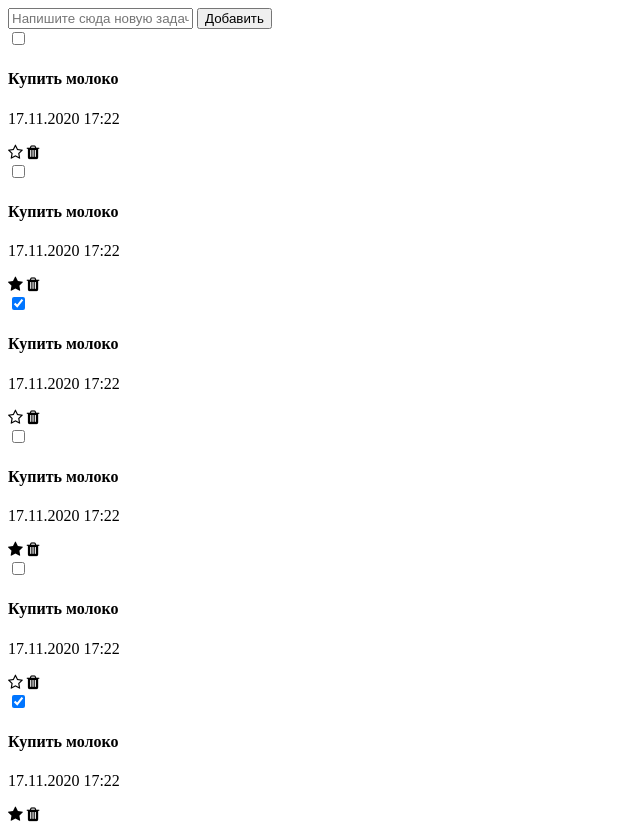
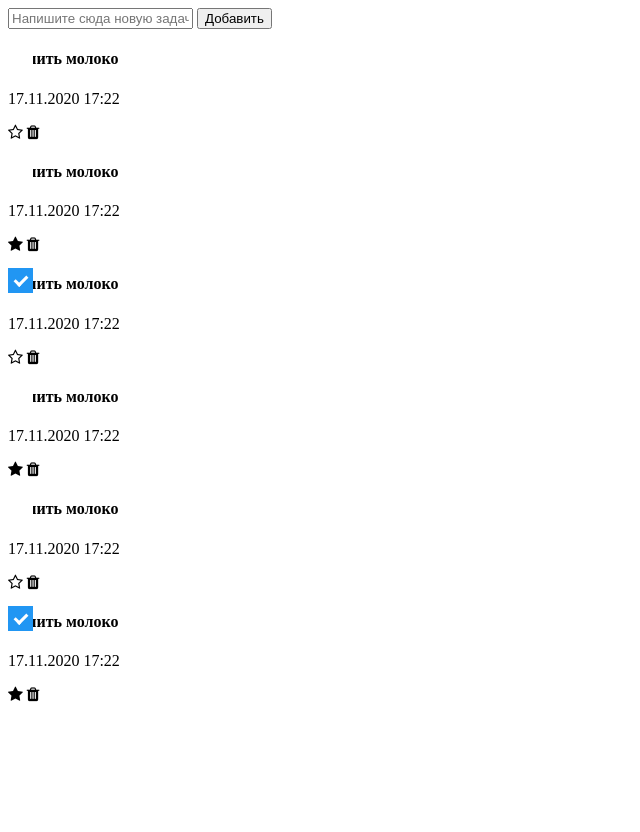
Before and after one commit to Akzyinat/todo, a Django app: page / in a window 1280 px wide. Shown: the whole page, without its empty margins (0-640 px from the left). After the commit the page ends 702 px from the top, so only its background shows below. Run offline with Django 3.2, Linux system fonts and the light colour scheme; some libraries are stand-ins or nearby versions.

Commit message:
copied index.html

```diff
--- a/main/static/styles/checkbox.css
+++ b/main/static/styles/checkbox.css
@@ -1,5 +1,5 @@
 /* The container */
-.container {
+.checkbox_container {
   display: block;
   position: relative;
   padding-left: 35px;
@@ -24,11 +24,11 @@
   /* Create a custom checkbox */
 .checkmark {
     position: absolute;
-    top: 0;
+    top: -7px;
     left: 0;
     height: 25px;
     width: 25px;
-    background-color: #eee;
+    background-color: rgb(255, 255, 255);
   }
 
   /* On mouse-over, add a grey background color */
--- a/main/templates/index.html
+++ b/main/templates/index.html
@@ -8,7 +8,7 @@
     <!-- <link rel="stylesheet" href="./styles/index.css" /> -->
     <link rel="stylesheet" href="(% static 'styles/index.css' %)" />
     <!-- <link rel="stylesheet" href="./styles/checkbox.css"> -->
-    <!-- <link rel="stylesheet" href="{% static 'styles/checkbox.css' %}"> -->
+    <link rel="stylesheet" href="{% static 'styles/checkbox.css' %}" />
     <!-- <link rel="stylesheet" href="./styles/font-awesome.min.css" /> -->
     <link rel="stylesheet" href="{% static 'styles/font-awesome.min.css' %}" />
     <!-- <link rel="stylesheet" href="fonts/fontawesome-webfont.ttf" /> -->
@@ -29,7 +29,7 @@
             <div class="todo_item">
                 <div class="todo_item_header">
                     <label class="checkbox_container">
-                        <input type="checkbox"/>
+                        <input type="checkbox">
                         <span class="checkmark"></span>
                     </label>
                     <h4>Купить молоко</h4>
@@ -46,7 +46,7 @@
             <div class="todo_item marked">
                 <div class="todo_item_header">
                     <label class="checkbox_container">
-                        <input type="checkbox"/>
+                        <input type="checkbox">
                         <span class="checkmark"></span>
                     </label>
                     <h4>Купить молоко</h4>
@@ -62,7 +62,7 @@
 
             <div class="todo_item done">
                 <div class="todo_item_header">
-                    <label class="container">
+                    <label class="checkbox_container">
                         <input type="checkbox" checked="checked">
                         <span class="checkmark"></span>
                     </label>
@@ -80,7 +80,7 @@
             <div class="todo_item marked">
                 <div class="todo_item_header">
                     <label class="checkbox_container">
-                        <input type="checkbox"/>
+                        <input type="checkbox">
                         <span class="checkmark"></span>
                     </label>
                     <h4>Купить молоко</h4>
@@ -97,7 +97,7 @@
             <div class="todo_item">
                 <div class="todo_item_header">
                     <label class="checkbox_container">
-                        <input type="checkbox"/>
+                        <input type="checkbox">
                         <span class="checkmark"></span>
                     </label>
                     <h4>Купить молоко</h4>
@@ -113,7 +113,7 @@
 
             <div class="todo_item done">
                 <div class="todo_item_header">
-                    <label class="container">
+                    <label class="checkbox_container">
                         <input type="checkbox" checked="checked">
                         <span class="checkmark"></span>
                     </label>
```
Also changed, not shown: main/static/styles/index.css (+7 -10 lines).
